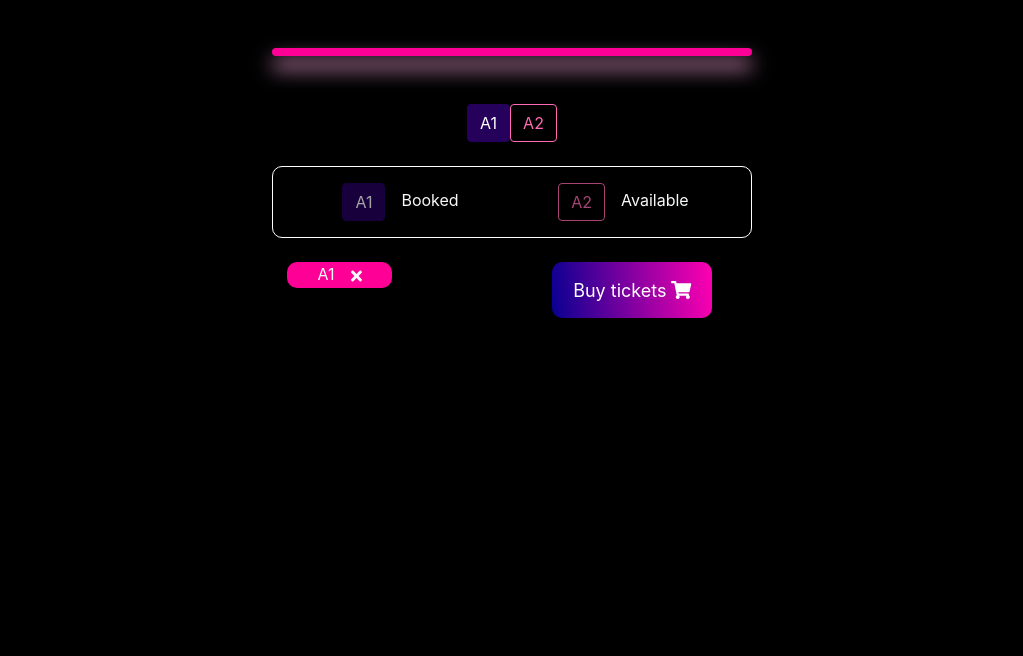
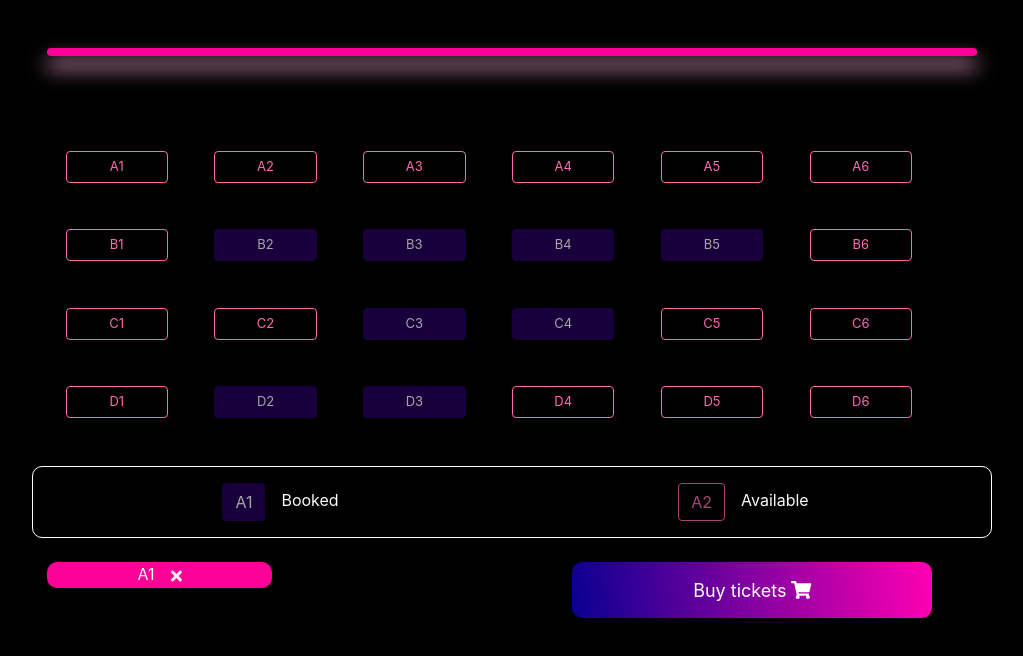
Before and after one commit to Marielk/matzii_cinema, a React (Create React App) app: page / in a window 1280 px wide. Shown: the top 656 px of the page, without its empty margins (128-1151 px from the left). Built offline with nearby package versions, Linux system fonts and the light colour scheme.

Commit message:
seleccionar y deseleccionar botones

```diff
--- a/public/test-seating.json
+++ b/public/test-seating.json
@@ -71,7 +71,7 @@
     },
     { "name" : "D6",
       "available": true
-    },
+    }
 
   ]
 }
--- a/src/components/main.js
+++ b/src/components/main.js
@@ -9,10 +9,11 @@ class mainComponent extends Component {
   constructor() {
     super();
     this.state = {
-      show: this.show
+      show: this.show,
+      data: []
     }
     this.show= false;
-
+    this.selected = [];
   }
   // open and close modal
   handleClose = () => {
@@ -23,26 +24,74 @@ class mainComponent extends Component {
     this.show = true;
     this.setState({ show: this.show });
   }
+
+
+  UNSAFE_componentWillMount() {
+  }
+
   //bring the seating from json file
-  UNSAFE_componentWillMount() {
+  async componentDidMount() {
+    try {
+      const response = await fetch('./test-seating.json');
+      if (!response.ok) {
+        throw Error(response.statusText);
+      }
+      const json = await response.json();
+      this.setState({ data: json.seatings });
+    } catch (error) {
+      console.log(error);
+    }
 
   }
 
-  componentDidMount() {
-
+  handleClick = id => {
+    if (this.selected.indexOf(id) === -1) {
+      document.getElementById(id).classList.add('buttonActive');
+      this.selected.push(id);
+    } else {
+      this.deleteButtonOnClick(id);
+    }
   }
 
+  deleteButtonOnClick(id) {
+    document.getElementById(id).classList.remove('buttonActive');
+    this.selected.filter((selected) => {
+      if(selected !== id) {
+        return selected;
+      }
+    });
+  }
+
+
+  createBoard(seatings){
+    let board = [];
+    let boardChildrens = [];
+
+    seatings.map((seating) => {
+      if(seating.available === true) {
+        boardChildrens.push(<button onClick={() => this.handleClick(seating.name)} className="btn btn-outline-danger glow-button commonBtn" key={seating.name} id={seating.name}>{seating.name}</button>)
+      } else if (seating.available === false) {
+        boardChildrens.push(<button className="btn btn-primary commonBtn" disabled={true}  key={seating.name} id={seating.name}>{seating.name}</button>)
+      }
+    });
+
+    board.push(
+      <div className="seatingContainer mt-5 mb-5" key={1}>
+        <div className="" key={1}>{boardChildrens}</div>
+      </div>
+    )
+    return board;
+  }
 
 
   render() {
     return (
-      <div className="container pt-5">
-        <div className="screen mx-auto"></div>
-        <div className="seatingContainer mt-5 mx-auto">
-          <button type="button" className="btn btn-primary">A1</button>
-          <button type="button" className="btn btn-outline-danger glow-button">A2</button>
-        </div>
-        <div className="row seatingInfo mx-auto mt-4 mb-4 p-3">
+      <div className="container pt-5 mx-auto w-75">
+        <div className="screen"></div>
+        {this.state.data ? (
+            this.createBoard(this.state.data)
+          ) : (console.log('no hay nada aun')) }
+        <div className="row seatingInfo mt-4 mb-4 p-3">
           <div className="col-6 align-content-around">
             <button type="button" disabled={true} className="btn btn-primary">A1</button>
             <p className="d-inline text-light pl-3">Booked</p>
@@ -52,7 +101,7 @@ class mainComponent extends Component {
             <p className="d-inline text-light pl-3">Available</p>
           </div>
         </div>
-        <div className="row mx-auto lowBlock">
+        <div className="row lowBlock">
           <div className="col-6">
             <div id="selectedSeatingContainer">
               <div className="selectedSeating text-light">A1
--- a/src/components/mainStyle.scss
+++ b/src/components/mainStyle.scss
@@ -1,22 +1,26 @@
 $border-r : 10px;
 $main-pink: #ff0097;
+
 .screen{
-  width: 30rem;
   height: 0.5rem;
   border-radius: $border-r;
   background-color: $main-pink;
   box-shadow: 0 12px 20px #ffade2;
 }
 
-.seatingContainer{
-  max-width: 30rem;
 
+.seatingInfo{
+  // width: $main-size;
+  border: 1px solid white;
+  border-radius: $border-r;
 }
 
-.seatingInfo{
-  width: 30rem;
-  border: 1px solid white;
-  border-radius: $border-r;
+.commonBtn{
+  width: 10%;
+  height: 4rem;
+  font-size: larger;
+  margin-right: 5%;
+  margin-top: 5%;
 }
 
 .glow-button{
@@ -32,12 +36,16 @@ $main-pink: #ff0097;
  .selectedSeating{
    background-color: $main-pink ;
    border-radius: $border-r;
-   width: 50%;
    transition: all 0.2s ease-in-out;
  }
 
+ .buttonActive{
+   background-color: $main-pink !important;
+   color: white !important;
+ }
+
  .lowBlock{
-   width: 30rem;
+
  }
 
 .payment_button{
@@ -46,10 +54,38 @@ $main-pink: #ff0097;
   border-radius: $border-r;
   color: white;
   border: none;
-  width: 10rem;
+  width: 110%;;
   height: 3.5rem;
   font-size: large;
 }
 .payment_button:hover{
   box-shadow: 0 5px 15px rgba(9,0,145,1);
 }
+
+@media (min-width: 320px) {
+  .selectedSeating{
+    width: 100%;
+  }
+
+  .commonBtn{
+    width: 11%;
+    height: 2rem;
+    font-size: small !important;
+    padding: 0px !important;
+  }
+}
+@media (min-width: 768px) {
+
+  .payment_button{
+    width: 105%;;
+  }
+  .selectedSeating{
+    width: 50%;
+  }
+}
+@media (min-width: 1024px) {
+
+  .payment_button{
+    width: 80%;;
+  }
+}
```
